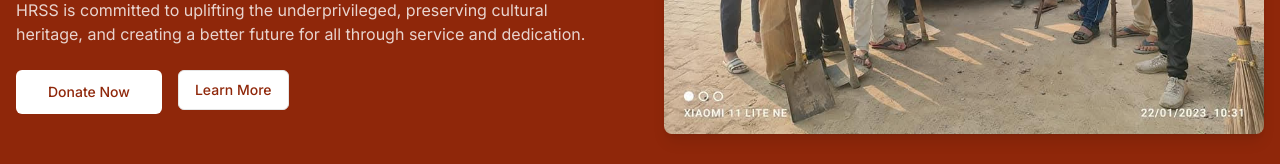
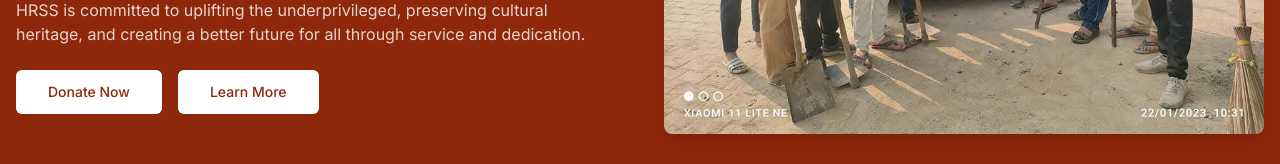
Before and after one commit to Ritiktanwar01/HRSS-OG, a Next.js app: page / in a window 1280 px wide. Shown: the part 515-679 px from the top of the page. Built offline with nearby package versions, Linux system fonts and the light colour scheme; no server answers.

Commit message:
button style

```diff
--- a/app/(users)/page.jsx
+++ b/app/(users)/page.jsx
@@ -48,7 +48,7 @@ export default function Home() {
               <Button asChild size="lg" className="bg-white text-bhagva-800 hover:bg-white/90">
                 <Link href="/donate">Donate Now</Link>
               </Button>
-              <Button asChild variant="outline" className="bg-white text-bhagva-800 hover:bg-white/90">
+              <Button asChild size="lg" className="bg-white text-bhagva-800 hover:bg-white/90">
                 <Link href="/about">Learn More</Link>
               </Button>
             </div>
```
